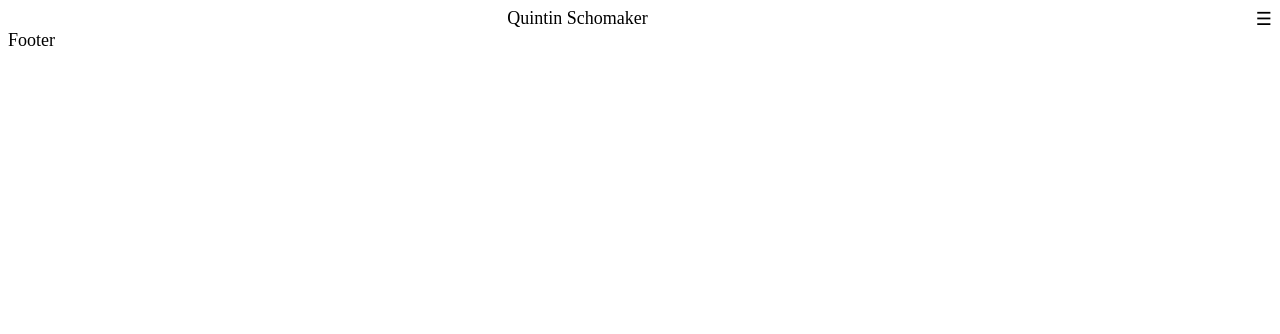
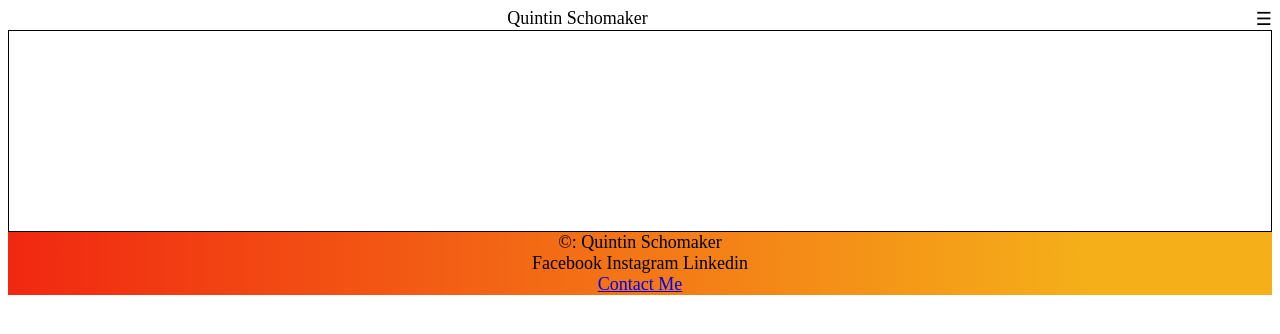
Before and after one commit to Qscodes/Final-Portfolio-Follow, a plain HTML site: page index.html in a window 1280 px wide. Drawn offline with Linux system fonts and the light colour scheme.

Commit message:
Footer Follow along
I did not use an image as a background but a color gradient.

```diff
--- a/css/style.css
+++ b/css/style.css
@@ -1,7 +1,7 @@
 *{
   font-size: 18px
 }
-
+/*Header Stlye*/
 header {
   display: flex;
 }
@@ -19,3 +19,26 @@ header {
   flex: 1;
   text-align: right;
 }
+/*End of Header Stlye*/
+
+/*end of header*/
+
+/*Main Content Style*/
+Main{
+  min-height: 200px;
+  border: 1px solid black;
+}
+
+/*End of Content Style*/
+
+/*Footer Style*/
+footer{
+  text-align: center;
+  background: linear-gradient(to Right, #f12711 0%, #f5af19 85%)
+
+}
+
+
+
+
+/*End of Footer Styles*/
--- a/index.html
+++ b/index.html
@@ -28,7 +28,14 @@
   </main>
 
   <footer>
-    Footer
+    <div class="copy">
+      &copy: Quintin Schomaker
+    </div>
+    <div class="socialMedia">
+      Facebook Instagram Linkedin
+    </div>
+    <div class="contact">
+      <a href="contact.html">Contact Me</a>
   </footer>
 
 </body>
```
